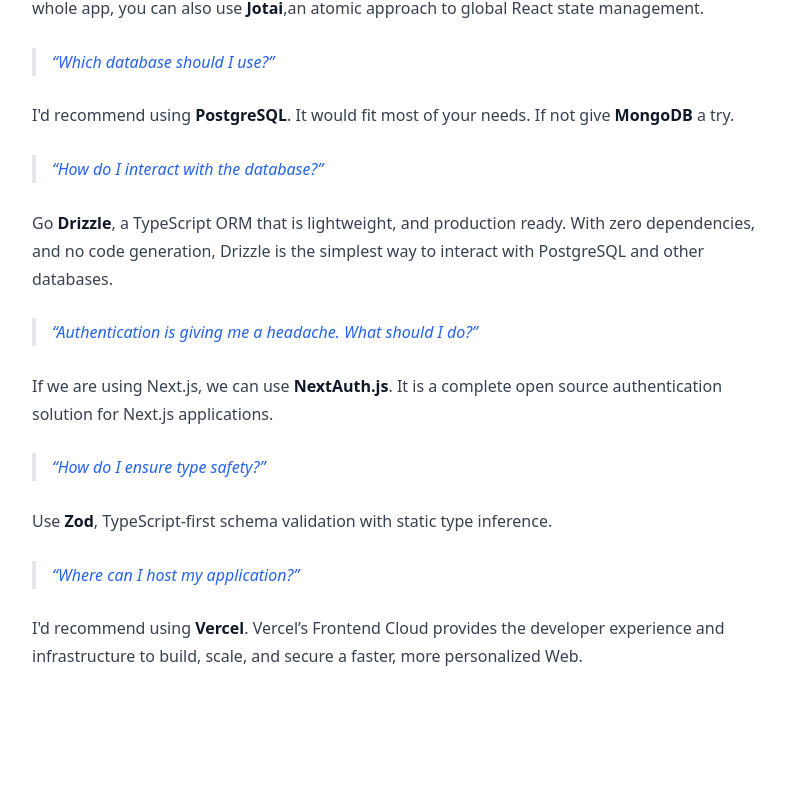
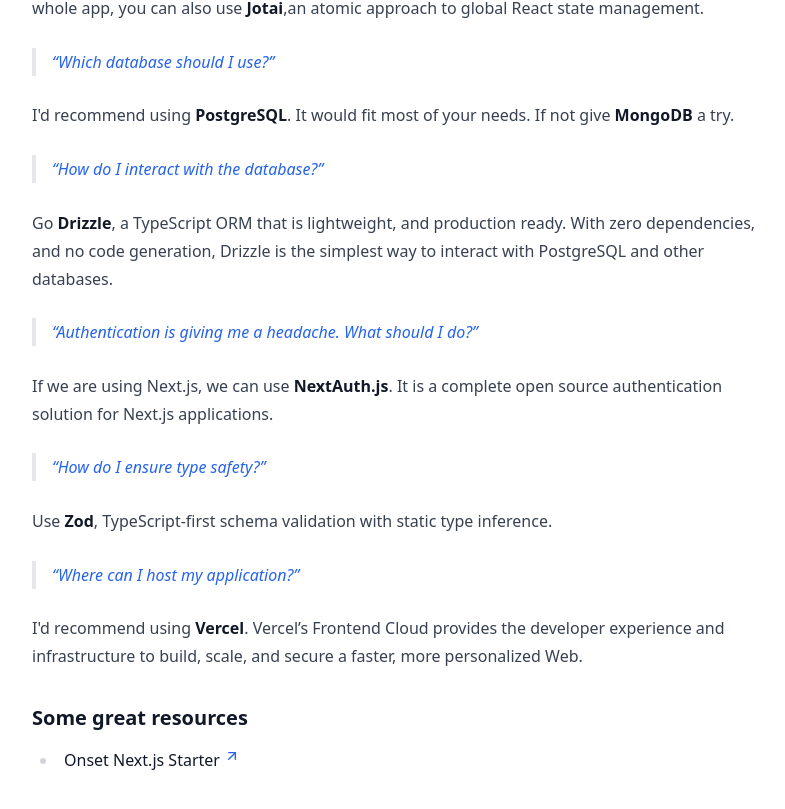
Before and after one commit to nrjdalal/v0.nrjdalal.com, a Next.js app: page /blog/javascript in a window 1280 px wide. Shown: the part 1881-2690 px from the top of the page, without its empty margins (244-1029 px from the left). Before the commit the page ends 2631 px from the top, so only its background shows below. Built offline with nearby package versions, Linux system fonts and the light colour scheme; no server answers.

Commit message:
javascript blog

```diff
--- a/src/app/(mdx)/blog/javascript/page.mdx
+++ b/src/app/(mdx)/blog/javascript/page.mdx
@@ -1,4 +1,6 @@
 import { ArrowUpRight } from 'lucide-react'
+
+import { nextTick } from 'process'
 
 export const metadata = {
   title: 'JavaScript in 2024',
@@ -73,3 +75,7 @@ Use **Zod**, TypeScript-first schema validation with static type inference.
 > Where can I host my application?
 
 I'd recommend using **Vercel**. Vercel’s Frontend Cloud provides the developer experience and infrastructure to build, scale, and secure a faster, more personalized Web.
+
+### Some great resources
+
+- [<p className="flex gap-1">Onset Next.js Starter<ArrowUpRight className="mt-0.5 h-4 w-4 text-blue-600" /></p>](https://github.com/nrjdalal/onset)
```
